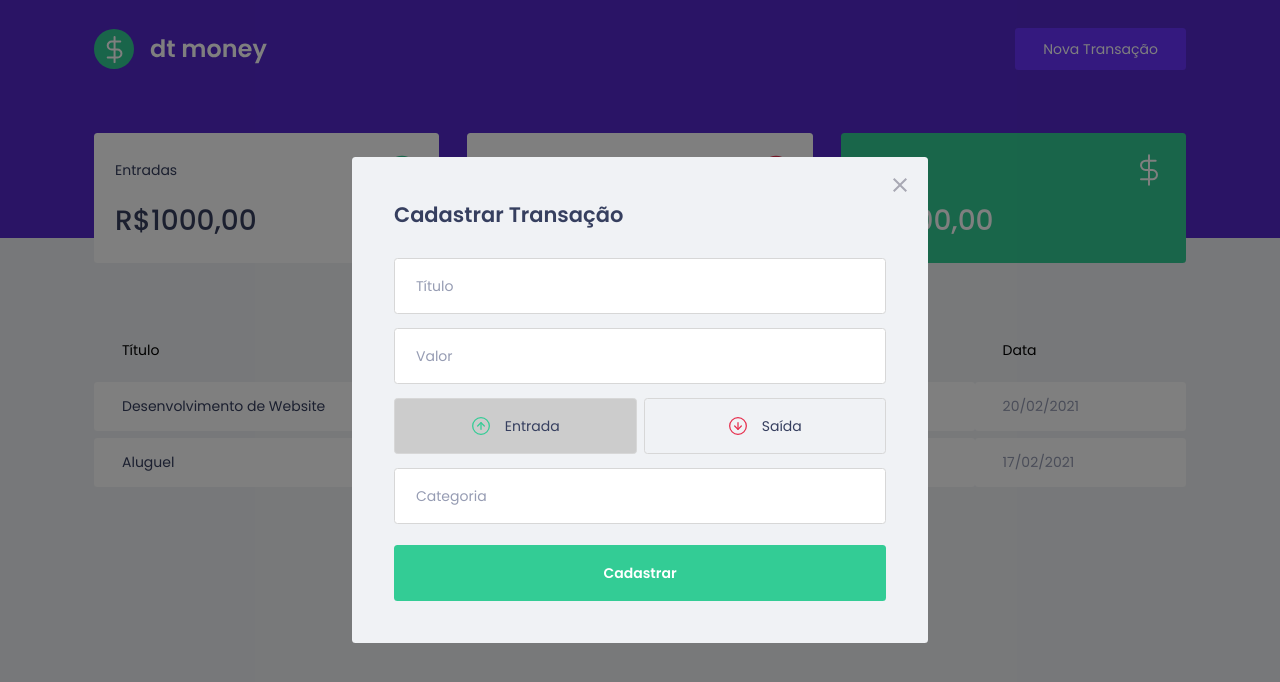
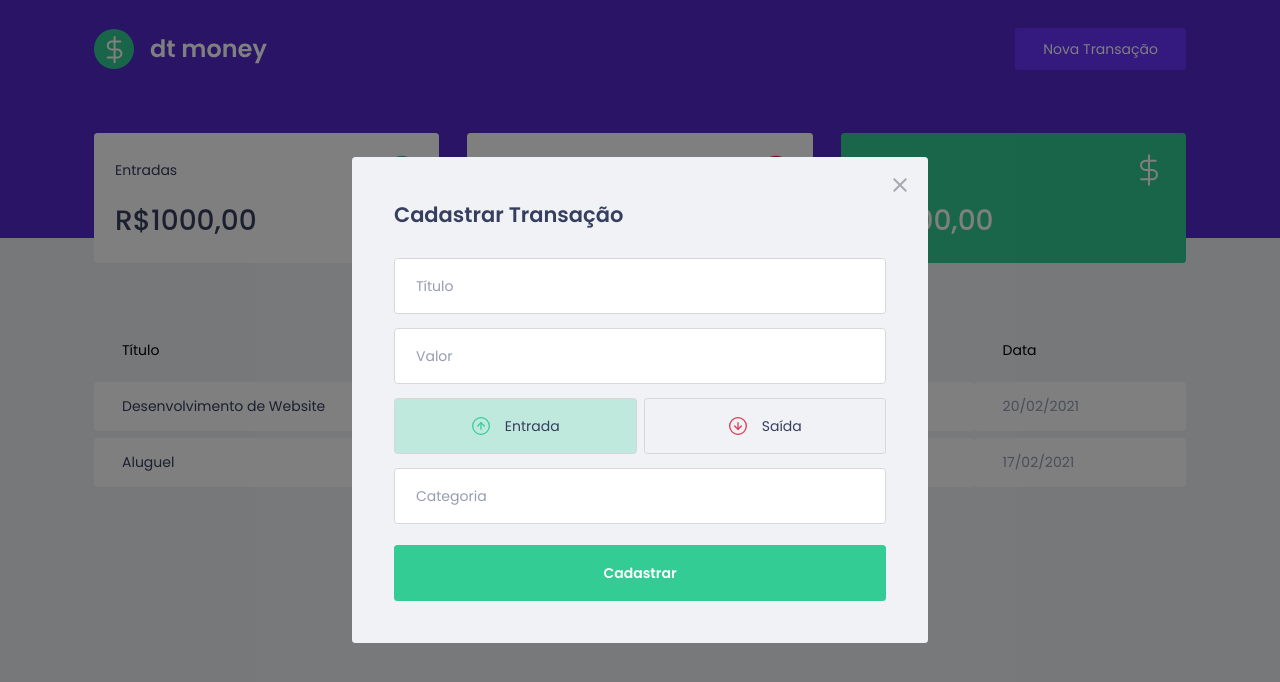
Before and after one commit to claro-bruno/2-dtmoney, a React (Create React App) app: page / in a window 1280 px wide. Both pictures are taken after a click on the button "Nova Transação". Shown: the top 682 px of the page. Built offline with nearby package versions, Linux system fonts and the light colour scheme; no server answers; what miragejs would draw is missing.

Commit message:
transparencia dos botoes options

```diff
--- a/src/components/NewTransactionModal/index.tsx
+++ b/src/components/NewTransactionModal/index.tsx
@@ -32,6 +32,7 @@
                 type="button"
                 onClick={ () => setType('deposit') }
                 isActive={ type === 'deposit' }
+                activeColor="green"
               >
                 <img src={ incomeImg } alt="Entrada" />
                 <span>Entrada</span>
@@ -41,6 +42,7 @@
                 type="button"
                 onClick={ () => setType('withdraw') }
                 isActive={ type === 'withdraw' }
+                activeColor="red"
               >
                 <img src={ outcomeImg } alt="Saída" />
                 <span>Saída</span>
--- a/src/components/NewTransactionModal/styles.ts
+++ b/src/components/NewTransactionModal/styles.ts
@@ -1,5 +1,5 @@
 import styled from "styled-components";
-import { darken } from "polished";
+import { darken, transparentize } from "polished";
 
 export const Container = styled.form`
   input {
@@ -58,14 +58,24 @@
 
 interface RadioBoxProps {
   isActive: boolean;
+  activeColor: 'green' | 'red';
 }
+
+
+const colors = {
+  green: '#33cc95',
+  red: '#e52e4d',
+};
 
 export const RadioBox = styled.button<RadioBoxProps> `
   height: 4rem;
   border: 1px solid #d7d7d7;
   border-radius: 0.25rem;
 
-  background: ${props => props.isActive ? '#ccc' : 'transparent'};
+  background: ${props => props.isActive
+    ? transparentize(0.75, colors[props.activeColor])
+    : 'transparent'
+  };
   display: flex;
   align-items: center;
   justify-content: center;
```
